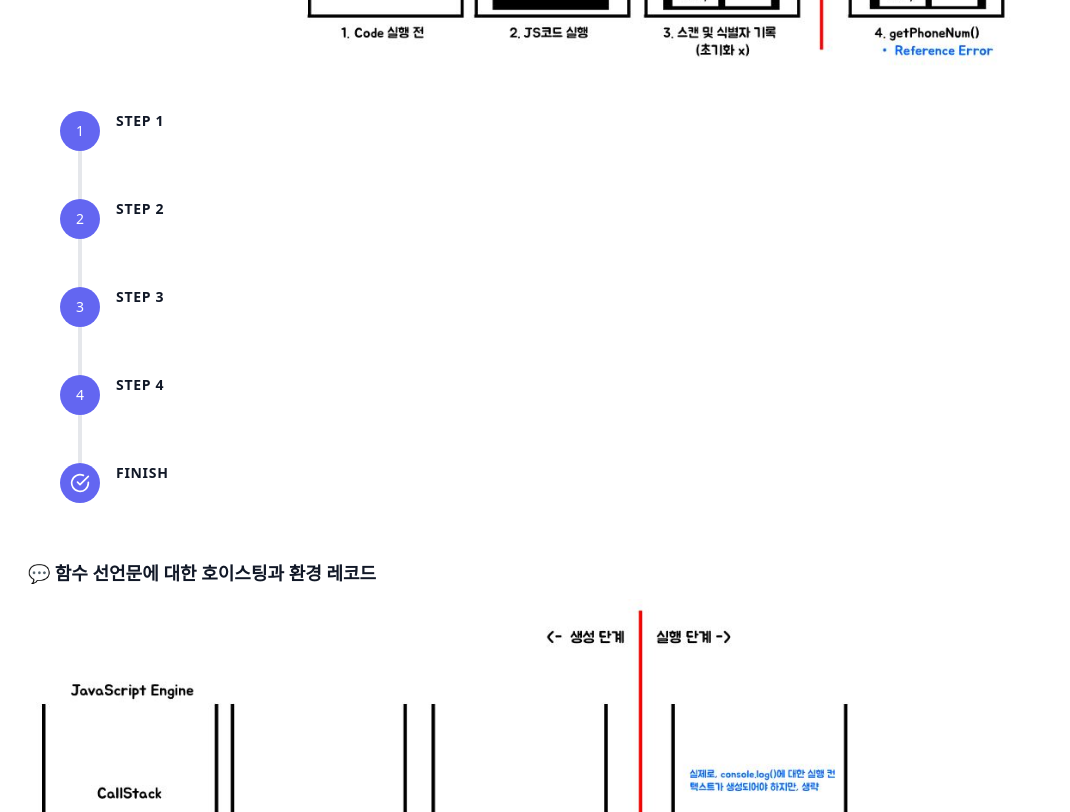
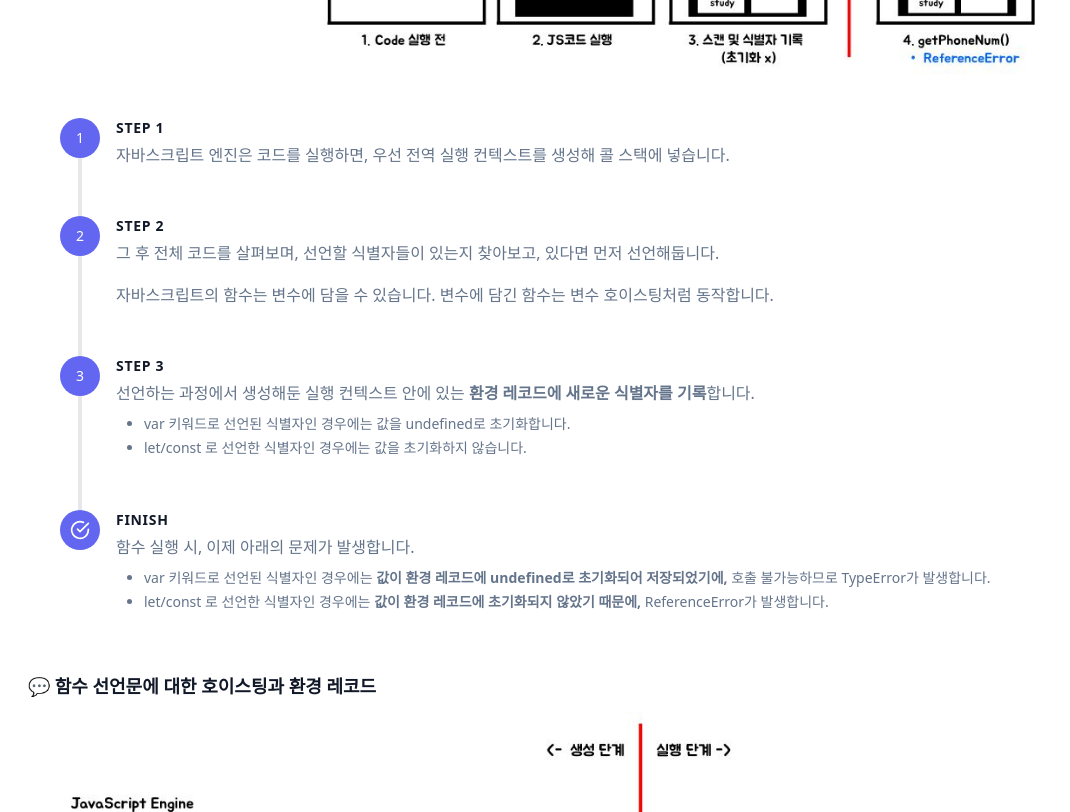
Before and after one commit to Lee-Sang-Beom/nextjs_and_notion, a Next.js app: page /web_basic/executionContext in a window 1280 px wide. Shown: the part 5640-6452 px from the top of the page, without its empty margins (0-1070 px from the left). Built offline with nearby package versions, Linux system fonts and the light colour scheme.

Commit message:
complete writing content: functionExpression and hoisting

```diff
--- a/pages/web_basic/executionContext.tsx
+++ b/pages/web_basic/executionContext.tsx
@@ -340,10 +340,10 @@ export default function Dom() {
                         <h2 className="font-bold title-font text-sm text-gray-900 mb-1 tracking-wider">
                             STEP 1
                         </h2>
-                        <p className="leading-relaxed mb-4">
+                        <p className="leading-relaxed">
+                            자바스크립트 엔진은 코드를 실행하면, 우선 전역 실행 컨텍스트를 생성해 콜 스택에 넣습니다.
                         </p>
-                        <p className="leading-relaxed">
-                        </p>
+
                     </div>
                 </div>
                 {/* 과정 2 */}
@@ -354,8 +354,10 @@ export default function Dom() {
                             STEP 2
                         </h2>
                         <p className="leading-relaxed mb-4">
+                            그 후 전체 코드를 살펴보며, 선언할 식별자들이 있는지 찾아보고, 있다면 먼저 선언해둡니다.
                         </p>
                         <p className="leading-relaxed">
+                            자바스크립트의 함수는 변수에 담을 수 있습니다. 변수에 담긴 함수는 변수 호이스팅처럼 동작합니다.
                         </p>
                     </div>
                 </div>
@@ -366,22 +368,16 @@ export default function Dom() {
                         <h2 className="font-bold title-font text-sm text-gray-900 mb-1 tracking-wider">
                             STEP 3
                         </h2>
-                        <p className="leading-relaxed mb-4">
-
+                        <p className="leading-relaxed mb-2">
+                            {`선언하는 과정에서 생성해둔 실행 컨텍스트 안에 있는 `}
+                            <strong>환경 레코드에 새로운 식별자를 기록</strong>합니다.
                         </p>
-                        <p className="leading-relaxed">
-                        </p>
-                    </div>
-                </div>
-                {/* 과정 4 */}
-                <div className="flex relative pb-12">
-                    {returnStepLogo(4)}
-                    <div className="flex-grow pl-4">
-                        <h2 className="font-bold title-font text-sm text-gray-900 mb-1 tracking-wider">
-                            STEP 4
-                        </h2>
-                        <p className="leading-relaxed">
-                        </p>
+                        <div className="leading-relaxed text-base">
+                            <ul className="list-disc ml-7 text-sm text-slate-500 dark:text-slate-300 ">
+                                <li className="mb-1 text-left">{`var 키워드로 선언된 식별자인 경우에는 값을 undefined로 초기화합니다.`}</li>
+                                <li className="mb-1 text-left">{`let/const 로 선언한 식별자인 경우에는 값을 초기화하지 않습니다.`}</li>
+                            </ul>
+                        </div>
                     </div>
                 </div>
 
@@ -400,8 +396,15 @@ export default function Dom() {
                         <h2 className="font-bold title-font text-sm text-gray-900 mb-1 tracking-wider">
                             {`FINISH`}
                         </h2>
-                        <p className="leading-relaxed ">
+                        <p className="leading-relaxed mb-2">
+                            함수 실행 시, 이제 아래의 문제가 발생합니다.
                         </p>
+                        <div className="leading-relaxed text-base">
+                            <ul className="list-disc ml-7 text-sm text-slate-500 dark:text-slate-300 ">
+                                <li className="mb-1 text-left">{`var 키워드로 선언된 식별자인 경우에는 `}<strong>값이 환경 레코드에 undefined로 초기화되어 저장되었기에,</strong>{` 호출 불가능하므로 TypeError가 발생합니다.`}</li>
+                                <li className="mb-1 text-left">{`let/const 로 선언한 식별자인 경우에는 `}<strong>값이 환경 레코드에 초기화되지 않았기 때문에,</strong>{` ReferenceError가 발생합니다.`}</li>
+                            </ul>
+                        </div>
                     </div>
                 </div>
             </div>
@@ -595,6 +598,7 @@ export default function Dom() {
 
                         {/* 변수 호이스팅과 환경 레코드 예시 설명 */}
                         <div className="w-full">
+
                             {/* 예제 이미지 */}
                             <div className="w-full mb-8 flex justify-center">
                                 <Image src={variableHoistingAndEnvRecordEx} alt="Code Picture of hoisting and variable(1)" className="lg:w-full rounded-lg" />
```
Also changed, not shown: public/img/functionExpressionHoisting.jpg.
